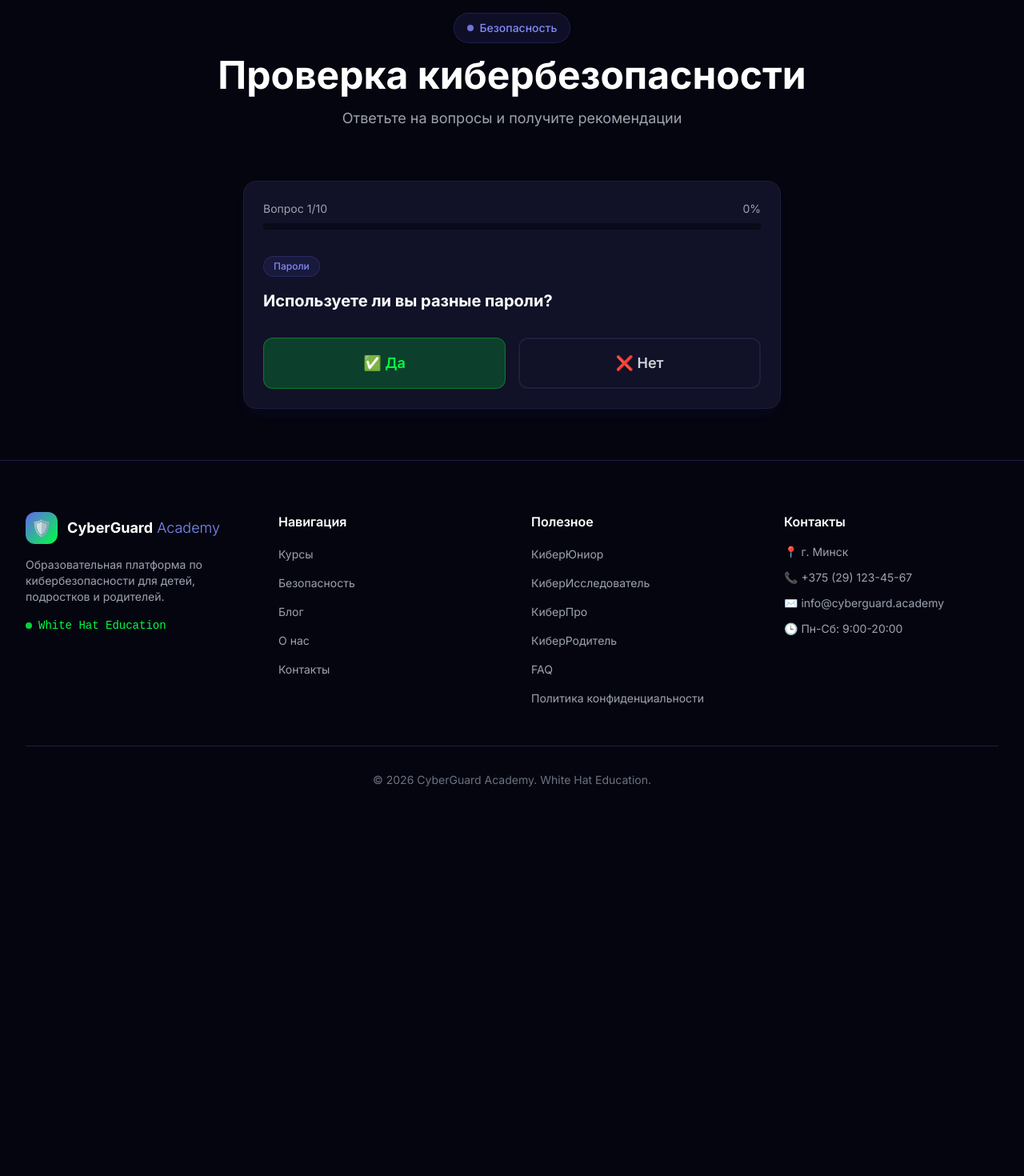
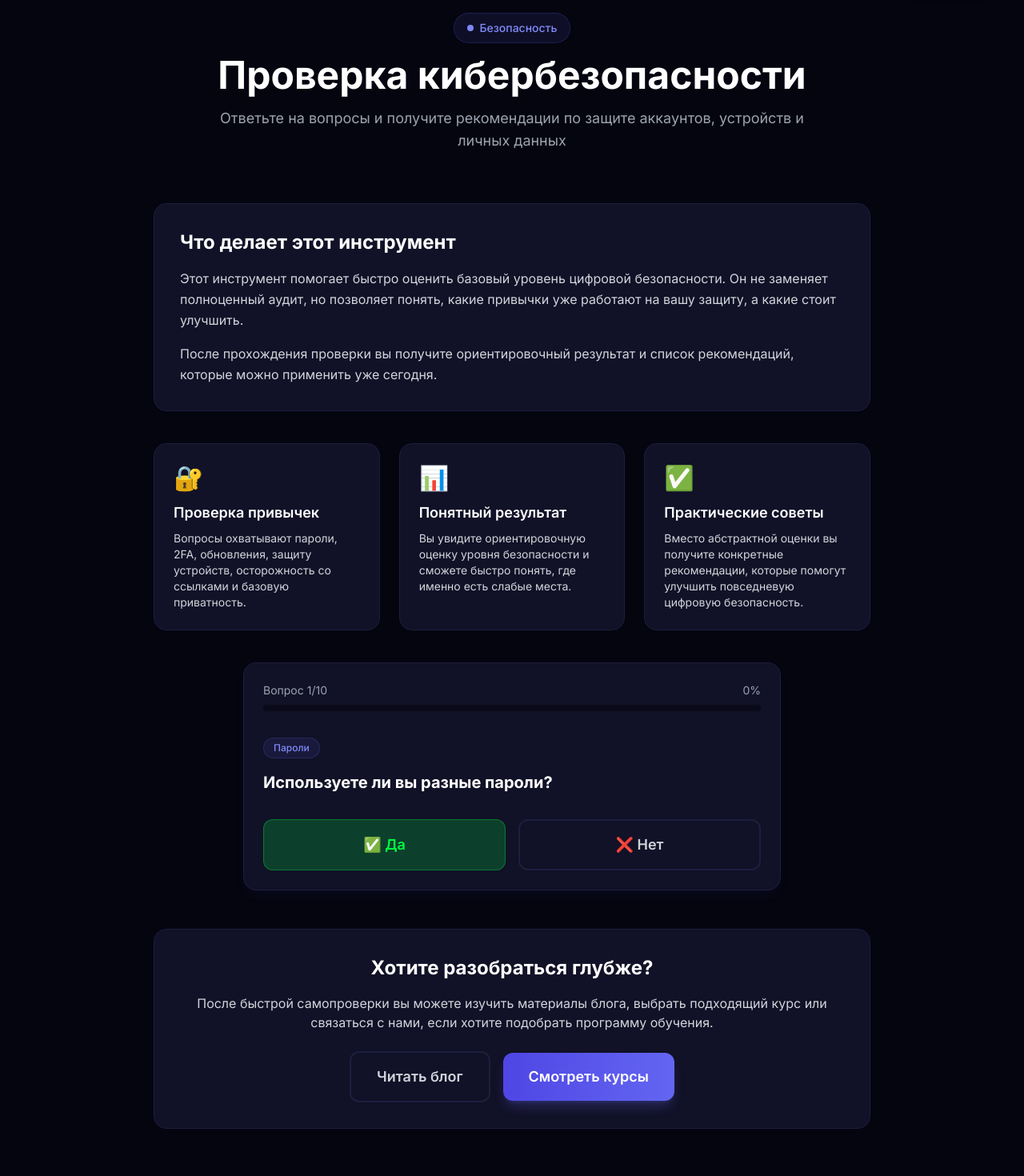
Before and after one commit to mam37bez/cyberguard-academy, a Next.js app: page /security-tools in a window 1280 px wide. Shown: the part 80-1550 px from the top of the page at 80% size. Before the commit the page ends 1129 px from the top, so only its background shows below. Built offline with nearby package versions, Linux system fonts and the light colour scheme.

Commit message:
Improve security tools page

```diff
--- a/src/app/security-tools/page.tsx
+++ b/src/app/security-tools/page.tsx
@@ -1,10 +1,13 @@
 import type { Metadata } from 'next';
+import Link from 'next/link';
 import { SectionHeading } from '@/components/ui/SectionHeading';
 import { SecurityChecker } from '@/components/security/SecurityChecker';
+import { Button } from '@/components/ui/Button';
 
 export const metadata: Metadata = {
   title: 'Проверка безопасности',
-  description: 'Пройдите проверку кибербезопасности на CyberGuard Academy и получите рекомендации по защите аккаунтов, устройств и личных данных.',
+  description:
+    'Пройдите проверку кибербезопасности на CyberGuard Academy и получите рекомендации по защите аккаунтов, устройств и личных данных.',
   alternates: {
     canonical: 'https://cyberguard-academy.vercel.app/security-tools',
   },
@@ -17,9 +20,77 @@ export default function SecurityToolsPage() {
         <SectionHeading
           badge="Безопасность"
           title="Проверка кибербезопасности"
-          subtitle="Ответьте на вопросы и получите рекомендации"
+          subtitle="Ответьте на вопросы и получите рекомендации по защите аккаунтов, устройств и личных данных"
         />
+
+        <div className="max-w-4xl mx-auto mb-10">
+          <div className="rounded-2xl border border-cyber-border bg-cyber-card p-6 md:p-8">
+            <h2 className="text-2xl font-bold text-white mb-4">Что делает этот инструмент</h2>
+            <p className="text-gray-300 leading-relaxed mb-4">
+              Этот инструмент помогает быстро оценить базовый уровень цифровой
+              безопасности. Он не заменяет полноценный аудит, но позволяет понять,
+              какие привычки уже работают на вашу защиту, а какие стоит улучшить.
+            </p>
+            <p className="text-gray-300 leading-relaxed">
+              После прохождения проверки вы получите ориентировочный результат и
+              список рекомендаций, которые можно применить уже сегодня.
+            </p>
+          </div>
+        </div>
+
+        <div className="max-w-4xl mx-auto mb-10 grid grid-cols-1 md:grid-cols-3 gap-6">
+          <div className="rounded-2xl border border-cyber-border bg-cyber-card p-6">
+            <div className="text-3xl mb-3">🔐</div>
+            <h3 className="text-lg font-semibold text-white mb-2">Проверка привычек</h3>
+            <p className="text-sm text-gray-300">
+              Вопросы охватывают пароли, 2FA, обновления, защиту устройств,
+              осторожность со ссылками и базовую приватность.
+            </p>
+          </div>
+
+          <div className="rounded-2xl border border-cyber-border bg-cyber-card p-6">
+            <div className="text-3xl mb-3">📊</div>
+            <h3 className="text-lg font-semibold text-white mb-2">Понятный результат</h3>
+            <p className="text-sm text-gray-300">
+              Вы увидите ориентировочную оценку уровня безопасности и сможете быстро
+              понять, где именно есть слабые места.
+            </p>
+          </div>
+
+          <div className="rounded-2xl border border-cyber-border bg-cyber-card p-6">
+            <div className="text-3xl mb-3">✅</div>
+            <h3 className="text-lg font-semibold text-white mb-2">Практические советы</h3>
+            <p className="text-sm text-gray-300">
+              Вместо абстрактной оценки вы получите конкретные рекомендации, которые
+              помогут улучшить повседневую цифровую безопасность.
+            </p>
+          </div>
+        </div>
+
         <SecurityChecker />
+
+        <div className="max-w-4xl mx-auto mt-12 text-center rounded-2xl border border-cyber-border bg-cyber-card p-8">
+          <h2 className="text-2xl font-bold text-white mb-4">
+            Хотите разобраться глубже?
+          </h2>
+          <p className="text-gray-300 mb-6">
+            После быстрой самопроверки вы можете изучить материалы блога, выбрать
+            подходящий курс или связаться с нами, если хотите подобрать программу
+            обучения.
+          </p>
+          <div className="flex flex-col sm:flex-row items-center justify-center gap-4">
+            <Link href="/blog">
+              <Button variant="outline" size="lg">
+                Читать блог
+              </Button>
+            </Link>
+            <Link href="/courses">
+              <Button variant="primary" size="lg">
+                Смотреть курсы
+              </Button>
+            </Link>
+          </div>
+        </div>
       </div>
     </div>
   );
```
